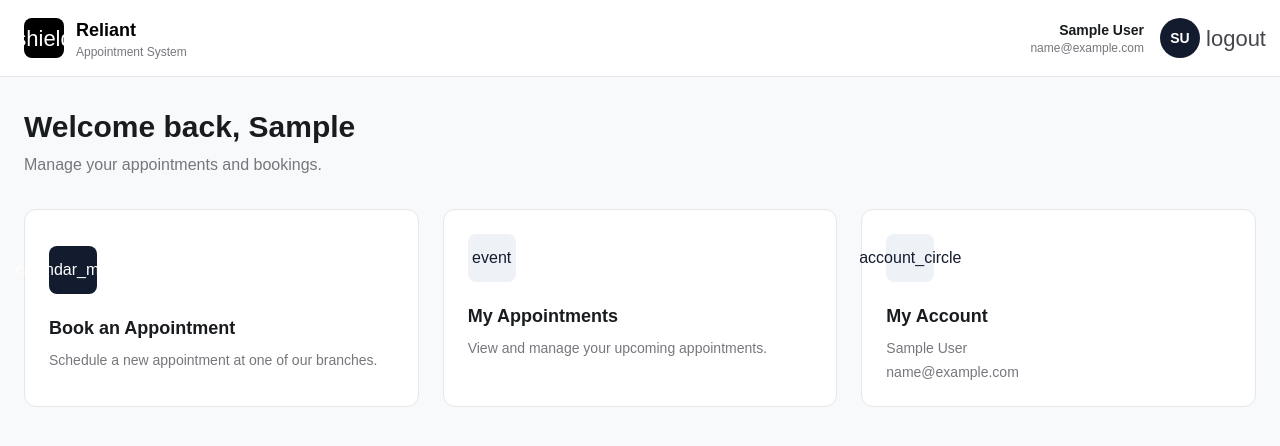
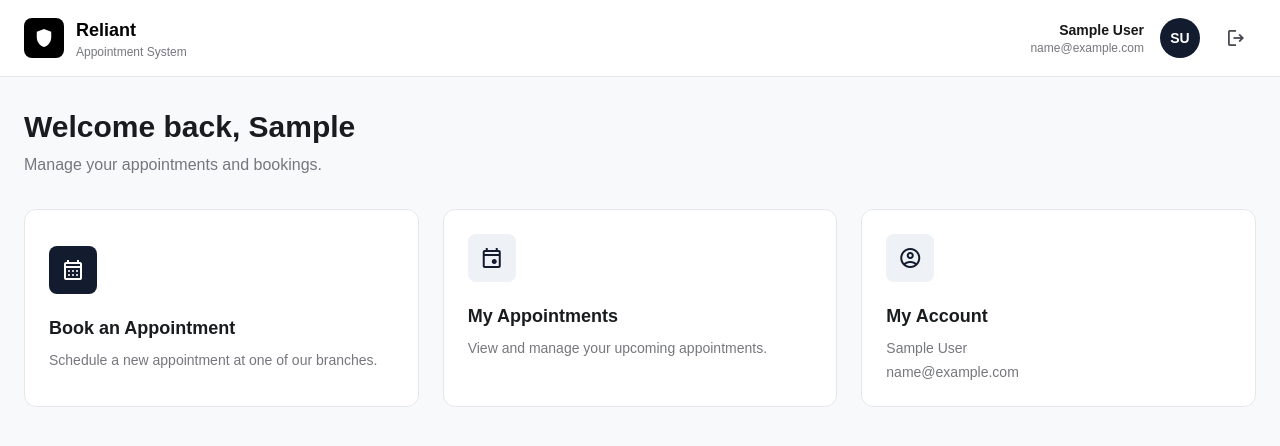
Before and after one commit to zaneadamomar/appointment-booking-system-fe, a Next.js app: page /dashboard in a window 1280 px wide. Shown: the top 446 px of the page. Built offline with nearby package versions, Linux system fonts and the light colour scheme; sample sign-in values are in the browser's storage.

Commit message:
strying & nav bar

```diff
--- /dev/null
+++ b/app/booking/layout.tsx
@@ -0,0 +1,23 @@
+"use client";
+
+import { usePathname } from "next/navigation";
+import Navbar from "../components/layout/header";
+
+const titles: Record<string, string> = {
+  "/booking": "Branch Booking",
+  "/booking/service": "Select a Service",
+  "/booking/time": "Select a Time",
+  "/booking/confirmation": "Confirm Booking",
+};
+
+export default function BookingLayout({ children }: { children: React.ReactNode }) {
+  const pathname = usePathname();
+  const title = titles[pathname] ?? "Booking";
+
+  return (
+    <>
+      <Navbar mode="booking" title={title} />
+      {children}
+    </>
+  );
+}
--- a/app/booking/page.tsx
+++ b/app/booking/page.tsx
@@ -65,28 +65,6 @@ export default function BookingPage() {
 
   return (
     <main className="min-h-screen bg-[#f7f9fb] text-[#191c1e]">
-
-      {/* Header */}
-      <header className="sticky top-0 z-40 w-full border-b border-[#e0e3e5] bg-white">
-        <div className="mx-auto flex h-14 w-full max-w-5xl items-center px-4 md:px-6">
-
-          <button
-            type="button"
-            onClick={() => router.back()}
-            className="mr-3 rounded-full p-2 text-[#45464d] transition hover:bg-[#eceef0]"
-            aria-label="Go back"
-          >
-            <span className="material-symbols-outlined">
-              arrow_back
-            </span>
-          </button>
-
-          <h1 className="text-base font-bold tracking-tight text-black">
-            Branch Booking
-          </h1>
-
-        </div>
-      </header>
 
       <div className="mx-auto w-full max-w-5xl px-4 pb-28 md:px-6 md:pb-10">
 
--- a/app/booking/service/page.tsx
+++ b/app/booking/service/page.tsx
@@ -61,29 +61,6 @@ export default function SelectServicePage() {
 
   return (
     <main className="min-h-screen bg-[#f7f9fb] text-[#191c1e]">
-
-      {/* Header */}
-      <header className="sticky top-0 z-40 w-full border-b border-[#e0e3e5] bg-white">
-        <div className="mx-auto flex h-14 w-full max-w-5xl items-center px-4 md:px-6">
-
-          <button
-            type="button"
-            onClick={handleBack}
-            className="mr-3 rounded-full p-2 text-[#45464d] transition hover:bg-[#eceef0]"
-            aria-label="Go back"
-          >
-            <span className="material-symbols-outlined">
-              arrow_back
-            </span>
-          </button>
-
-          <h1 className="text-base font-bold tracking-tight text-black">
-            Branch Booking
-          </h1>
-
-        </div>
-      </header>
-
       <div className="mx-auto w-full max-w-4xl px-4 pb-28 pt-4 md:px-6 md:pb-10">
 
         {/* Progress */}
--- a/app/booking/time/page.tsx
+++ b/app/booking/time/page.tsx
@@ -230,25 +230,7 @@ export default function SelectTimePage() {
 
   return (
     <main className="min-h-screen bg-[#f7f9fb] pb-24 text-[#191c1e] md:pb-0">
-      {/* Header */}
-      <header className="sticky top-0 z-50 w-full border-b border-[#e0e3e5] bg-white">
-        <div className="mx-auto flex h-14 w-full max-w-4xl items-center px-4 md:px-6">
-          <button
-            type="button"
-            onClick={handleBack}
-            aria-label="Go back"
-            className="mr-3 rounded-full p-2 text-[#45464d] transition hover:bg-[#eceef0]"
-          >
-            <span className="material-symbols-outlined">
-              arrow_back
-            </span>
-          </button>
 
-          <h1 className="text-base font-bold tracking-tight text-black">
-            Branch Booking
-          </h1>
-        </div>
-      </header>
 
       <main className="mx-auto flex w-full max-w-3xl flex-col gap-6 px-4 py-6 md:px-6">
         {/* Progress */}
--- a/app/components/layout/header.tsx
+++ b/app/components/layout/header.tsx
@@ -0,0 +1,117 @@
+"use client";
+
+import { useEffect, useState } from "react";
+import { useRouter } from "next/navigation";
+import { User } from "../../types/user";
+
+interface NavbarProps {
+  mode?: "dashboard" | "booking";
+  title?: string;
+  onBack?: () => void;
+}
+
+export default function Navbar({ mode = "dashboard", title, onBack }: NavbarProps) {
+  const router = useRouter();
+  const [user, setUser] = useState<User | null>(null);
+
+  useEffect(() => {
+    const storedUser = sessionStorage.getItem("currentUser");
+    if (storedUser) {
+      try {
+        setUser(JSON.parse(storedUser));
+      } catch {
+        setUser(null);
+      }
+    }
+  }, []);
+
+  const handleBack = () => {
+    if (onBack) {
+      onBack();
+      return;
+    }
+    router.back();
+  };
+
+  const handleLogout = () => {
+    sessionStorage.removeItem("currentUser");
+    router.push("/login");
+  };
+
+  const initials = user
+    ? `${user.firstName.charAt(0)}${user.lastName.charAt(0)}`.toUpperCase()
+    : "";
+
+  return (
+    <nav className="sticky top-0 z-40 bg-white border-b border-[#e5e7eb]">
+      <div className="max-w-7xl mx-auto px-4 md:px-6 h-14 md:h-auto md:py-4 flex items-center justify-between">
+
+        {/* Left side */}
+        <div className="flex items-center gap-3">
+          {mode === "booking" ? (
+            <>
+              <button
+                type="button"
+                onClick={handleBack}
+                className="mr-1 rounded-full p-2 text-[#45464d] transition hover:bg-[#eceef0]"
+                aria-label="Go back"
+              >
+                <span className="material-symbols-outlined">arrow_back</span>
+              </button>
+
+              <h1 className="text-base font-bold tracking-tight text-black">
+                {title}
+              </h1>
+            </>
+          ) : (
+            <>
+              <div className="w-10 h-10 bg-black rounded-lg flex items-center justify-center">
+                <span
+                  className="material-symbols-outlined text-white"
+                  style={{ fontSize: "22px", fontVariationSettings: "'FILL' 1" }}
+                >
+                  shield
+                </span>
+              </div>
+
+              <div>
+                <h1 className="font-bold text-lg text-black">Reliant</h1>
+                <p className="text-xs text-[#76777d]">Appointment System</p>
+              </div>
+            </>
+          )}
+        </div>
+
+        {/* Right side — always shown when we have a user */}
+        {user && (
+          <div className="flex items-center gap-4">
+            <div className="hidden sm:block text-right">
+              <p className="text-sm font-semibold">
+                {user.firstName} {user.lastName}
+              </p>
+              <p className="text-xs text-[#76777d]">{user.email}</p>
+            </div>
+
+            <div className="w-10 h-10 rounded-full bg-[#131b2e] text-white flex items-center justify-center">
+              <span className="text-sm font-semibold">{initials}</span>
+            </div>
+
+            {mode === "dashboard" && (
+              <button
+                type="button"
+                onClick={handleLogout}
+                className="flex items-center justify-center w-10 h-10 rounded-lg text-[#45464d] hover:bg-[#f1f2f4] hover:text-black transition-colors"
+                title="Logout"
+              >
+                <span className="material-symbols-outlined" style={{ fontSize: "22px" }}>
+                  logout
+                </span>
+              </button>
+            )}
+          </div>
+        )}
+
+      </div>
+    </nav>
+  );
+}
--- /dev/null
+++ b/app/dashboard/layout.tsx
@@ -0,0 +1,10 @@
+import Navbar from "../components/layout/header";
+
+export default function DashboardLayout({ children }: { children: React.ReactNode }) {
+  return (
+    <>
+      <Navbar mode="dashboard" />
+      {children}
+    </>
+  );
+}
--- a/app/dashboard/page.tsx
+++ b/app/dashboard/page.tsx
@@ -44,83 +44,8 @@ export default function DashboardPage() {
         );
     }
 
-    const initials = `${user.firstName.charAt(0)}${user.lastName.charAt(0)}`.toUpperCase();
-
     return (
         <main className="min-h-screen bg-[#f7f9fb] text-[#191c1e]">
-
-            {/* Navbar */}
-            <nav className="bg-white border-b border-[#e5e7eb]">
-
-                <div className="max-w-7xl mx-auto px-6 py-4 flex items-center justify-between">
-
-                    {/* Logo */}
-                    <div className="flex items-center gap-3">
-
-                        <div className="w-10 h-10 bg-black rounded-lg flex items-center justify-center">
-                            <span
-                                className="material-symbols-outlined text-white"
-                                style={{
-                                    fontSize: "22px",
-                                    fontVariationSettings: "'FILL' 1",
-                                }}
-                            >
-                                shield
-                            </span>
-                        </div>
-
-                        <div>
-                            <h1 className="font-bold text-lg text-black">
-                                Reliant
-                            </h1>
-
-                            <p className="text-xs text-[#76777d]">
-                                Appointment System
-                            </p>
-                        </div>
-
-                    </div>
-
-                    {/* User */}
-                    <div className="flex items-center gap-4">
-
-                        <div className="hidden sm:block text-right">
-                            <p className="text-sm font-semibold">
-                                {user.firstName} {user.lastName}
-                            </p>
-
-                            <p className="text-xs text-[#76777d]">
-                                {user.email}
-                            </p>
-                        </div>
-
-                        {/* User Avatar */}
-                        <div className="w-10 h-10 rounded-full bg-[#131b2e] text-white flex items-center justify-center">
-                            <span className="text-sm font-semibold">
-                                {initials}
-                            </span>
-                        </div>
-
-                        {/* Logout */}
-                        <button
-                            type="button"
-                            onClick={handleLogout}
-                            className="flex items-center justify-center w-10 h-10 rounded-lg text-[#45464d] hover:bg-[#f1f2f4] hover:text-black transition-colors"
-                            title="Logout"
-                        >
-                            <span
-                                className="material-symbols-outlined"
-                                style={{ fontSize: "22px" }}
-                            >
-                                logout
-                            </span>
-                        </button>
-
-                    </div>
-
-                </div>
-
-            </nav>
 
             {/* Dashboard */}
             <div className="max-w-7xl mx-auto px-6 py-8">
--- a/app/globals.css
+++ b/app/globals.css
@@ -33,3 +33,19 @@ body {
   -ms-overflow-style: none;
   scrollbar-width: none;
 }
+
+.material-symbols-outlined {
+  font-family: 'Material Symbols Outlined';
+  font-weight: normal;
+  font-style: normal;
+  font-size: 24px;
+  line-height: 1;
+  letter-spacing: normal;
+  text-transform: none;
+  display: inline-block;
+  white-space: nowrap;
+  word-wrap: normal;
+  direction: ltr;
+  -webkit-font-feature-settings: 'liga';
+  -webkit-font-smoothing: antialiased;
+}
--- a/app/layout.tsx
+++ b/app/layout.tsx
@@ -1,4 +1,3 @@
-import type { Metadata } from "next";
 import { Geist, Geist_Mono } from "next/font/google";
 import "./globals.css";
 
@@ -12,18 +11,23 @@ const geistMono = Geist_Mono({
   subsets: ["latin"],
 });
 
-export const metadata: Metadata = {
-  title: "Create Next App",
-  description: "Generated by create next app",
+export const metadata = {
+  title: "Reliant",
+  description: "...",
 };
 
-export default function RootLayout({ children }: LayoutProps<"/">) {
+export default function RootLayout({ children }: { children: React.ReactNode }) {
   return (
-    <html
-      lang="en"
-      className={`${geistSans.variable} ${geistMono.variable} h-full antialiased`}
-    >
-      <body className="min-h-full flex flex-col">{children}</body>
+    <html lang="en">
+      <head>
+        <link
+          rel="stylesheet"
+          href="https://fonts.googleapis.com/css2?family=Material+Symbols+Outlined:opsz,wght,FILL,GRAD@20..48,100..700,0..1,-50..200"
+        />
+      </head>
+      <body className={`${geistSans.variable} ${geistMono.variable}`}>
+        {children}
+      </body>
     </html>
   );
 }
```
Also changed, not shown: app/components/layout/sidebar.tsx (deleted).
